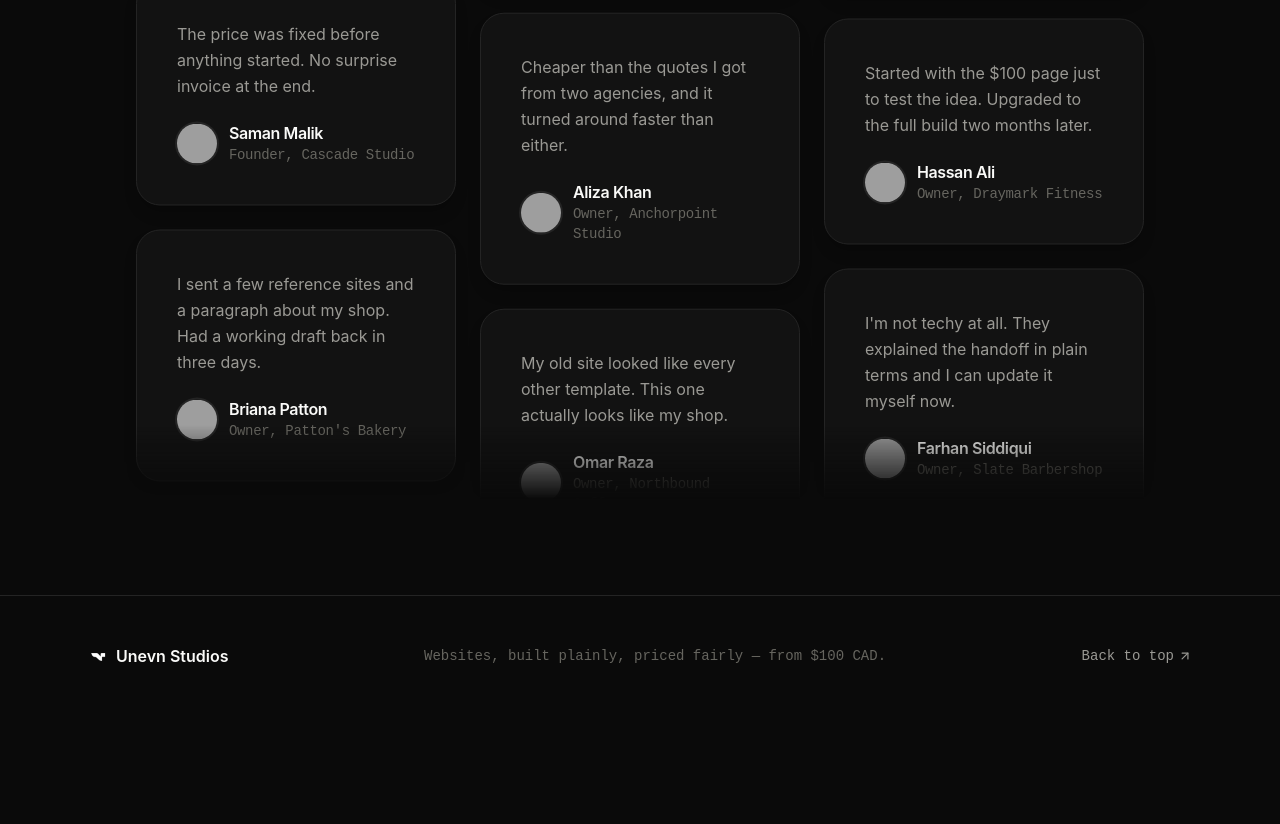
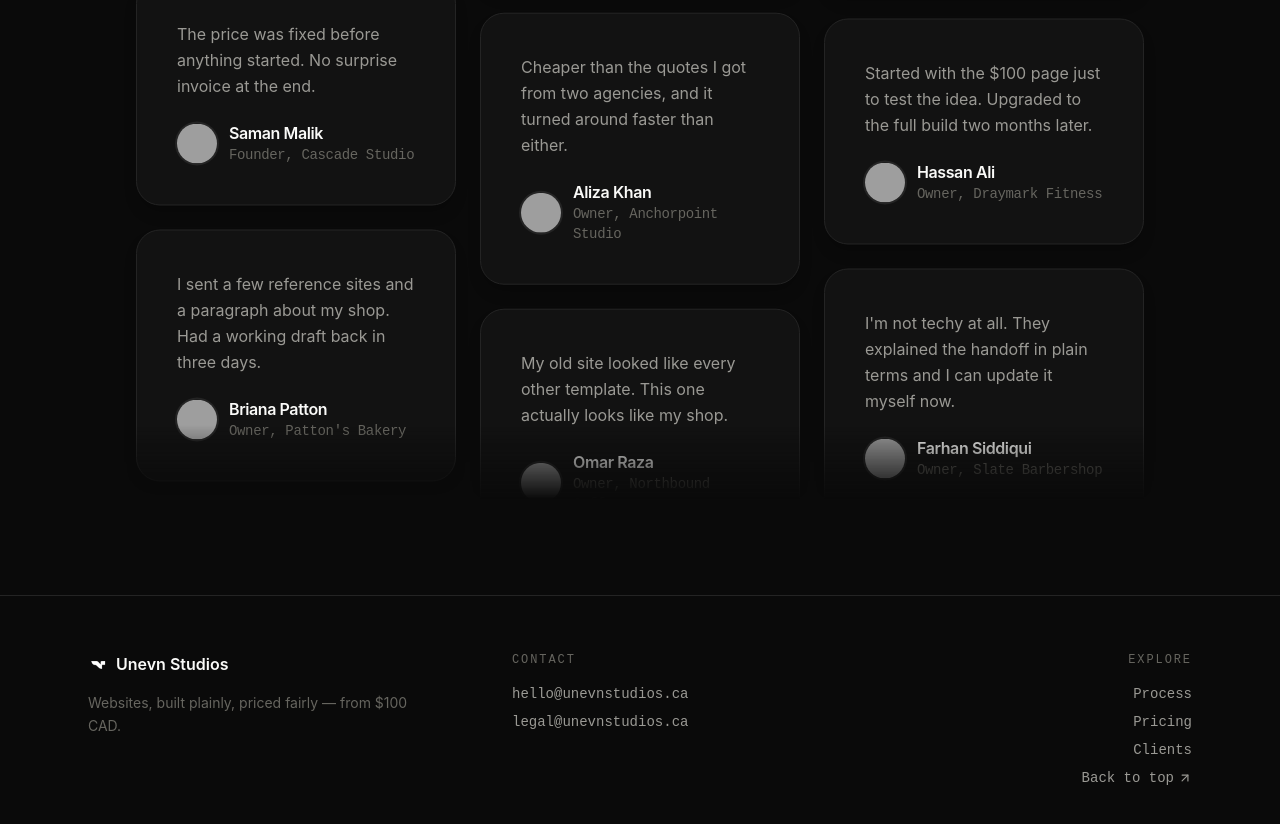
Before and after one commit to ebytesGaming/unevn, a React (Vite) app: page / in a window 1280 px wide. Shown: the part 2852-3676 px from the top of the page. Before the commit the page ends 3568 px from the top, so only its background shows below. Built offline with nearby package versions, Linux system fonts and the light colour scheme; grey boxes are pictures that could not be loaded.

Commit message:
add contact footer links

```diff
--- a/src/App.tsx
+++ b/src/App.tsx
@@ -119,20 +119,32 @@ function Footer() {
       transition={{ duration: 0.8, ease: [0.16, 1, 0.3, 1] }}
       className="border-t border-border"
     >
-      <div className="mx-auto max-w-6xl px-6 py-12 flex flex-col md:flex-row items-center justify-between gap-6">
-        <div className="flex items-center gap-2 font-[var(--font-display)] text-base font-semibold text-foreground">
-          <img src="/logo.png" alt="Unevn Studios" className="size-5" />
-          Unevn Studios
+      <div className="mx-auto grid max-w-6xl gap-10 px-6 py-14 md:grid-cols-[1.2fr_1fr_1fr] md:items-start">
+        <div>
+          <div className="flex items-center gap-2 font-[var(--font-display)] text-base font-semibold text-foreground">
+            <img src="/logo.png" alt="Unevn Studios" className="size-5" />
+            Unevn Studios
+          </div>
+          <p className="mt-4 max-w-xs text-sm leading-relaxed text-muted-2">
+            Websites, built plainly, priced fairly — from $100 CAD.
+          </p>
         </div>
-        <p className="text-sm text-muted-2 font-mono text-center">
-          Websites, built plainly, priced fairly — from $100 CAD.
-        </p>
-        <a
-          href="#hero"
-          className="inline-flex items-center gap-1 text-sm text-muted-foreground hover:text-foreground transition-colors font-mono"
-        >
-          Back to top <ArrowUpRight className="size-3.5" />
-        </a>
+        <div>
+          <p className="font-mono text-xs uppercase tracking-[0.16em] text-muted-2">Contact</p>
+          <div className="mt-4 flex flex-col items-start gap-2 font-mono text-sm">
+            <a href="mailto:hello@unevnstudios.ca" className="text-muted-foreground transition-colors hover:text-foreground">hello@unevnstudios.ca</a>
+            <a href="mailto:legal@unevnstudios.ca" className="text-muted-foreground transition-colors hover:text-foreground">legal@unevnstudios.ca</a>
+          </div>
+        </div>
+        <div className="md:text-right">
+          <p className="font-mono text-xs uppercase tracking-[0.16em] text-muted-2">Explore</p>
+          <div className="mt-4 flex flex-col items-start gap-2 font-mono text-sm md:items-end">
+            <a href="#process" className="text-muted-foreground transition-colors hover:text-foreground">Process</a>
+            <a href="#pricing" className="text-muted-foreground transition-colors hover:text-foreground">Pricing</a>
+            <a href="#testimonials-heading" className="text-muted-foreground transition-colors hover:text-foreground">Clients</a>
+            <a href="#hero" className="inline-flex items-center gap-1 text-muted-foreground transition-colors hover:text-foreground">Back to top <ArrowUpRight className="size-3.5" /></a>
+          </div>
+        </div>
       </div>
     </motion.footer>
   );
```
